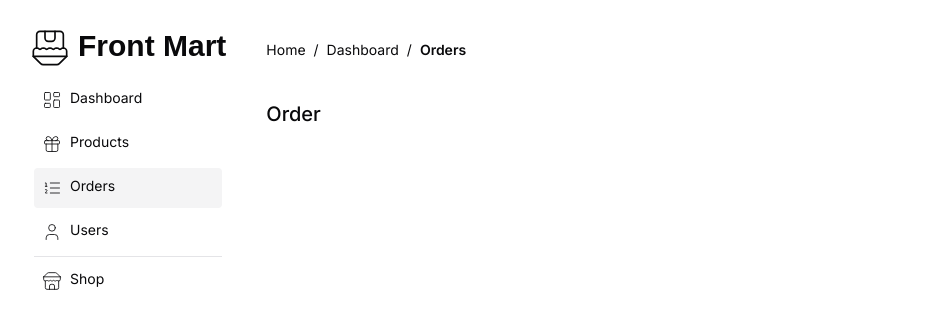
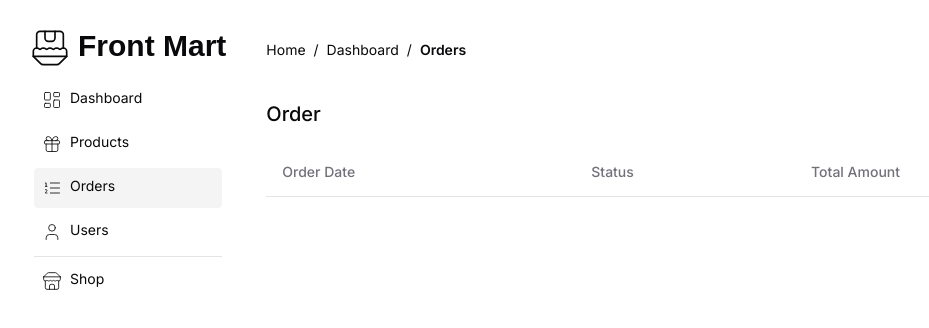
Before and after one commit to StepAsideLiL/front-mart, a Next.js app: page /dashboard/orders in a window 1280 px wide. Shown: the top 328 px of the page, without its empty margins (2-931 px from the left). Built offline with nearby package versions, Linux system fonts and the light colour scheme; no server answers; the database is empty; a web font is replaced by a local one.

Commit message:
present orders as table

```diff
--- /dev/null
+++ b/app/(dashboard)/dashboard/orders/_parts/all-orders-table.tsx
@@ -0,0 +1,59 @@
+import { calculateCartPrice, getOrders } from "@/lib/data";
+import {
+  Table,
+  TableBody,
+  TableCell,
+  TableHead,
+  TableHeader,
+  TableRow,
+} from "@/components/ui/table";
+import { ProductCart } from "@/lib/types";
+import { format } from "date-fns";
+import { Button } from "@/components/ui/button";
+import { Edit } from "lucide-react";
+import Link from "next/link";
+
+const AllOrdersTable = async () => {
+  const orders = await getOrders();
+
+  return (
+    <Table>
+      <TableHeader>
+        <TableRow>
+          <TableHead>Order Date</TableHead>
+          <TableHead>Status</TableHead>
+          <TableHead>Total Amount</TableHead>
+          <TableHead></TableHead>
+        </TableRow>
+      </TableHeader>
+
+      <TableBody>
+        {orders.map(async (order) => {
+          const totalPrice = await calculateCartPrice(
+            order!.products as ProductCart
+          );
+
+          return (
+            <TableRow key={order.id}>
+              <TableCell>
+                {format(order!.createdAt.toISOString(), "dd MMMM, yyyy")}
+              </TableCell>
+              <TableCell>{order!.orderStatus}</TableCell>
+              <TableCell>${(totalPrice + 25).toFixed(2)}</TableCell>
+              <TableCell className="text-right">
+                <Button size={"icon"} variant={"secondary"} asChild>
+                  <Link href={`/dashboard/orders/${order!.id}`}>
+                    <span className="sr-only">Edit</span>
+                    <Edit />
+                  </Link>
+                </Button>
+              </TableCell>
+            </TableRow>
+          );
+        })}
+      </TableBody>
+    </Table>
+  );
+};
+
+export default AllOrdersTable;
--- a/app/(dashboard)/dashboard/orders/page.tsx
+++ b/app/(dashboard)/dashboard/orders/page.tsx
@@ -1,6 +1,6 @@
 import Title from "@/components/uis/title";
 import { Suspense } from "react";
-import AllOrders from "./_parts/all-orders";
+import AllOrdersTable from "./_parts/all-orders-table";
 
 const OrdersPage = () => {
   return (
@@ -11,7 +11,7 @@ const OrdersPage = () => {
 
       <section>
         <Suspense fallback={"loading..."}>
-          <AllOrders />
+          <AllOrdersTable />
         </Suspense>
       </section>
     </>
```
